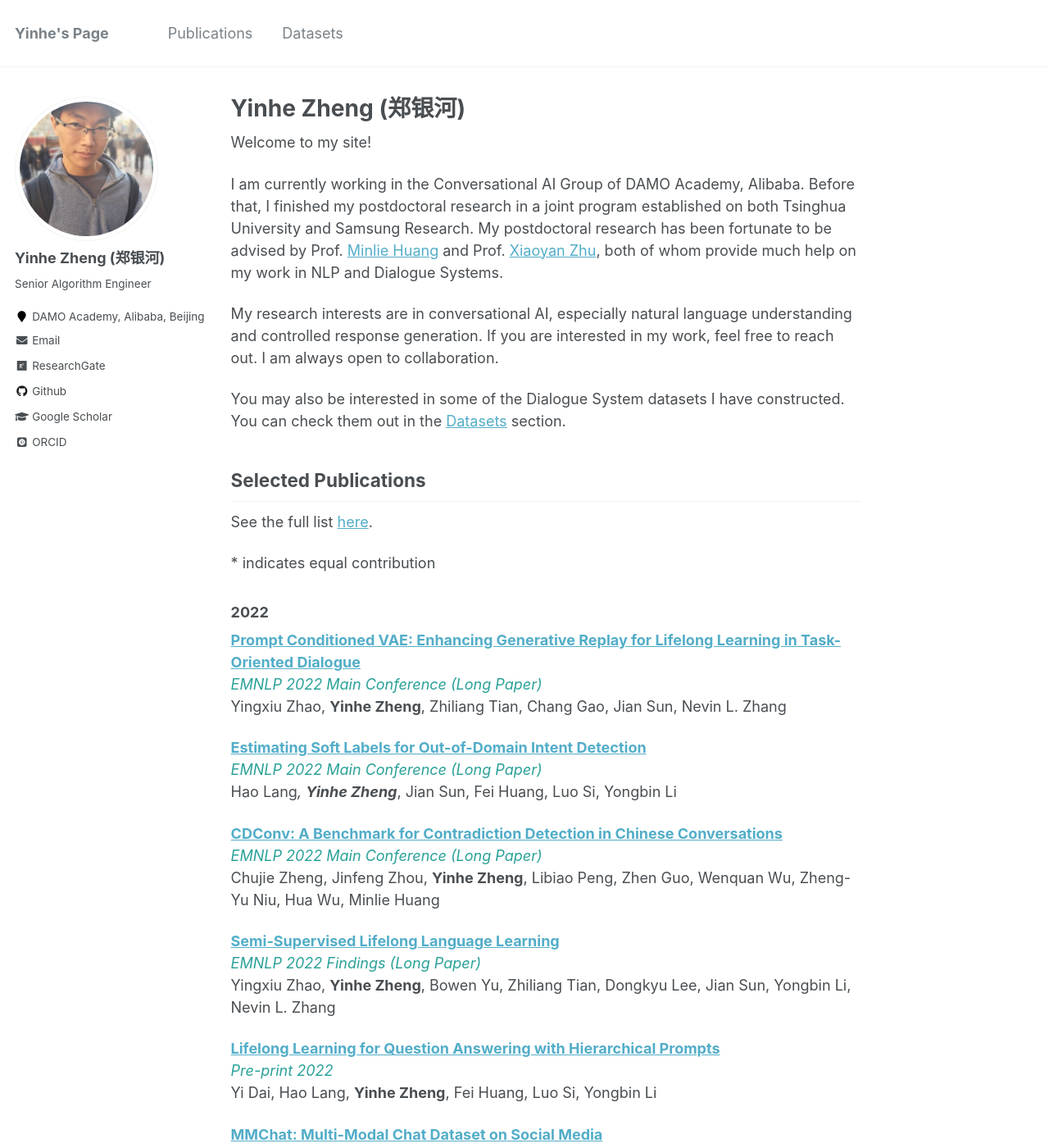
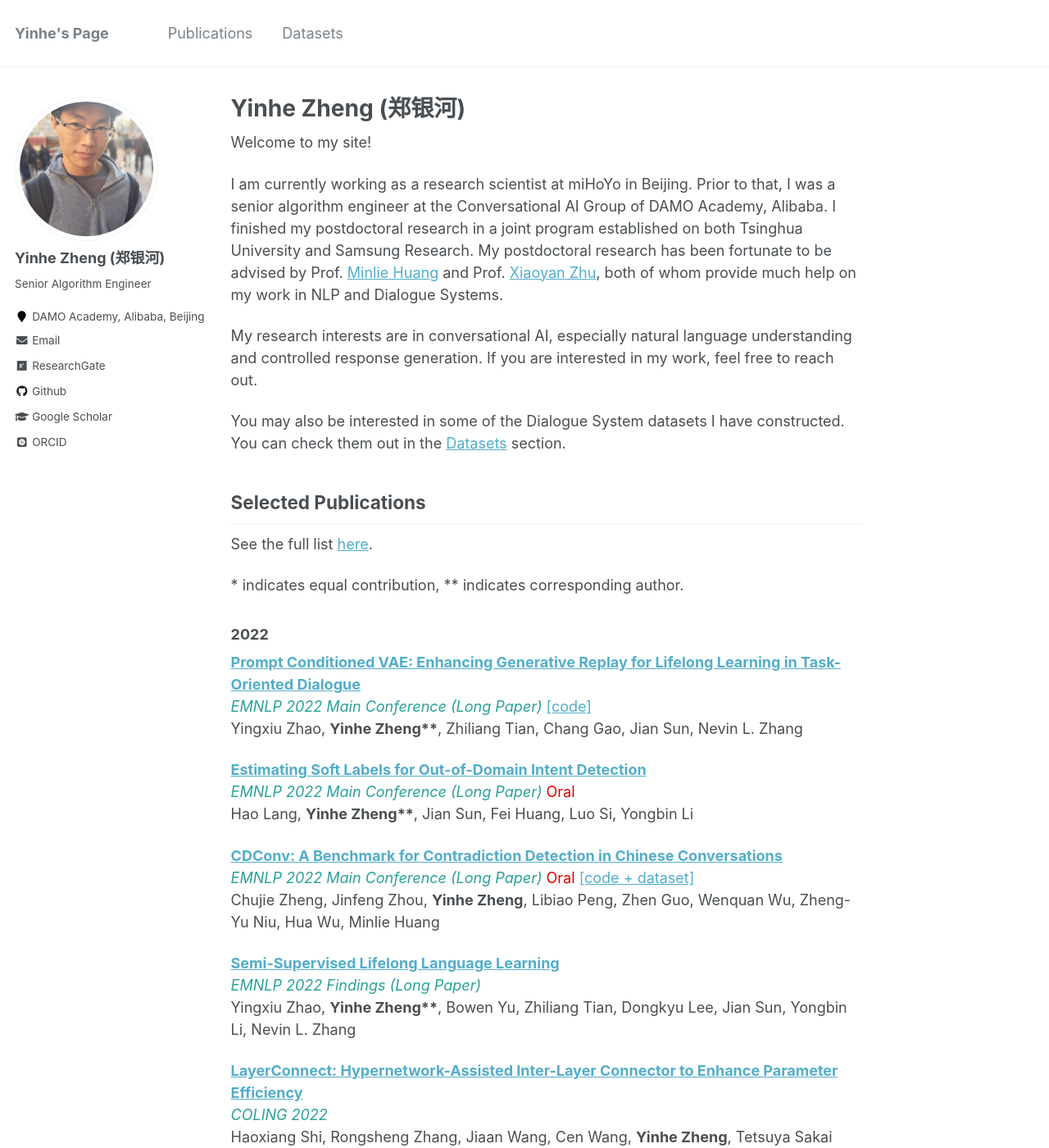
Before and after one commit to silverriver/silverriver.github.io, a Jekyll site: the page built from _pages/about.md, in a window 1280 px wide and 1400 px high. Shown: the whole window at 82% size. Built offline with Jekyll 4.4.1, drawn with Linux system fonts in a browser that asks for light colours; some web fonts are replaced; some of the changed text lies outside the part shown.

```diff
--- a/_pages/about.md
+++ b/_pages/about.md
@@ -10,12 +10,13 @@ redirect_from:
 
 Welcome to my site!
 
-I am currently working in the Conversational AI Group of DAMO Academy, Alibaba.
-Before that, I finished my postdoctoral research in a joint program established on both Tsinghua University and Samsung Research.
+I am currently working as a research scientist at miHoYo in Beijing.
+Prior to that, I was a senior algorithm engineer at the Conversational AI Group of DAMO Academy, Alibaba.
+I finished my postdoctoral research in a joint program established on both Tsinghua University and Samsung Research.
 My postdoctoral research has been fortunate to be advised by Prof. [Minlie Huang](http://coai.cs.tsinghua.edu.cn/hml) and Prof. [Xiaoyan Zhu](https://www.cs.tsinghua.edu.cn/info/1121/3550.htm), both of whom provide much help on my work in NLP and Dialogue Systems.
 
 My research interests are in conversational AI, especially natural language understanding and controlled response generation.
-If you are interested in my work, feel free to reach out. I am always open to collaboration.
+If you are interested in my work, feel free to reach out.
 
 You may also be interested in some of the Dialogue System datasets I have constructed.
 You can check them out in the [Datasets](/datasets) section.
@@ -23,62 +24,70 @@ You can check them out in the [Datasets](/datasets) section.
 ## Selected Publications
 See the full list [here](/publication).
 
-\* indicates equal contribution
+\* indicates equal contribution, \*\* indicates corresponding author.
 ### 2022
 
-[**Prompt Conditioned VAE: Enhancing Generative Replay for Lifelong Learning in Task-Oriented Dialogue**](http://arxiv.org/abs/2210.07783) <br>
-<span style="color:#2aa198"> *EMNLP 2022 Main Conference (Long Paper)* </span> <br>
-Yingxiu Zhao, **Yinhe Zheng**, Zhiliang Tian, Chang Gao, Jian Sun, Nevin L. Zhang <br>
+[**Prompt Conditioned VAE: Enhancing Generative Replay for Lifelong Learning in Task-Oriented Dialogue**](https://aclanthology.org/2022.emnlp-main.766/) <br>
+<span style="color:#2aa198"> *EMNLP 2022 Main Conference (Long Paper)* </span> [[code]](https://github.com/AlibabaResearch/DAMO-ConvAI/tree/main/pcll) <br>
+Yingxiu Zhao, **Yinhe Zheng\*\***, Zhiliang Tian, Chang Gao, Jian Sun, Nevin L. Zhang <br>
 
-[**Estimating Soft Labels for Out-of-Domain Intent Detection**]() <br>
-<span style="color:#2aa198"> *EMNLP 2022 Main Conference (Long Paper)* </span> <br>
-Hao Lang*, **Yinhe Zheng***, Jian Sun, Fei Huang, Luo Si, Yongbin Li <br>
+[**Estimating Soft Labels for Out-of-Domain Intent Detection**](https://aclanthology.org/2022.emnlp-main.18/) <br>
+<span style="color:#2aa198"> *EMNLP 2022 Main Conference (Long Paper)* <font color="#dd0000"> Oral </font> </span> <br>
+Hao Lang, **Yinhe Zheng\*\***, Jian Sun, Fei Huang, Luo Si, Yongbin Li <br>
 
-[**CDConv: A Benchmark for Contradiction Detection in Chinese Conversations**]() <br>
-<span style="color:#2aa198"> *EMNLP 2022 Main Conference (Long Paper)* </span> <br>
+[**CDConv: A Benchmark for Contradiction Detection in Chinese Conversations**](https://aclanthology.org/2022.emnlp-main.2/) <br>
+<span style="color:#2aa198"> *EMNLP 2022 Main Conference (Long Paper)*  <font color="#dd0000"> Oral </font> </span> [[code + dataset]](https://github.com/thu-coai/CDConv) <br>
 Chujie Zheng, Jinfeng Zhou, **Yinhe Zheng**, Libiao Peng, Zhen Guo, Wenquan Wu, Zheng-Yu Niu, Hua Wu, Minlie Huang <br>
 
-[**Semi-Supervised Lifelong Language Learning**]() <br>
+[**Semi-Supervised Lifelong Language Learning**](https://aclanthology.org/2022.findings-emnlp.290/) <br>
 <span style="color:#2aa198"> *EMNLP 2022 Findings (Long Paper)* </span> <br>
-Yingxiu Zhao, **Yinhe Zheng**, Bowen Yu, Zhiliang Tian, Dongkyu Lee, Jian Sun, Yongbin Li, Nevin L. Zhang <br>
+Yingxiu Zhao, **Yinhe Zheng\*\***, Bowen Yu, Zhiliang Tian, Dongkyu Lee, Jian Sun, Yongbin Li, Nevin L. Zhang <br>
+
+[**LayerConnect: Hypernetwork-Assisted Inter-Layer Connector to Enhance Parameter Efficiency**](https://aclanthology.org/2022.coling-1.276/) <br>
+<span style="color:#2aa198"> *COLING 2022* </span> <br>
+Haoxiang Shi, Rongsheng Zhang, Jiaan Wang, Cen Wang, **Yinhe Zheng**, Tetsuya Sakai <br>
 
 [**Lifelong Learning for Question Answering with Hierarchical Prompts**](https://arxiv.org/abs/2208.14602) <br>
 <span style="color:#2aa198"> *Pre-print 2022* </span> <br>
 Yi Dai, Hao Lang, **Yinhe Zheng**, Fei Huang, Luo Si, Yongbin Li <br>
 
-[**MMChat: Multi-Modal Chat Dataset on Social Media**](https://arxiv.org/abs/2108.07154)  <br>
-<span style="color:#2aa198"> *LREC 2022* </span>[[code + dataset]](https://github.com/silverriver/MMChat) <br>
-**Yinhe Zheng***, Guanyi Chen*, Xin Liu, Jian Sun <br>
+[**Chatbots for Mental Health Support: Exploring the Impact of Emohaa on Reducing Mental Distress in China**](https://arxiv.org/abs/2209.10183) <br>
+<span style="color:#2aa198"> *Pre-print 2022* </span> <br>
+Sahand Sabour, Wen Zhang, Xiyao Xiao, Yuwei Zhang, **Yinhe Zheng**, Jiaxin Wen, Jialu Zhao, Minlie Huang <br>
 
-[**Improving Meta-learning for Low-resource Text Classification and Generation via Memory Imitation**](https://openreview.net/forum?id=6TEI9Sxr3e) <br>
+[**MMChat: Multi-Modal Chat Dataset on Social Media**](https://aclanthology.org/2022.lrec-1.621/)  <br>
+<span style="color:#2aa198"> *LREC 2022*  <font color="#dd0000"> Oral </font>  </span>[[code + dataset]](https://github.com/silverriver/MMChat) <br>
+**Yinhe Zheng**, Guanyi Chen, Xin Liu, Jian Sun <br>
+
+[**Improving Meta-learning for Low-resource Text Classification and Generation via Memory Imitation**](https://aclanthology.org/2022.acl-long.44/) <br>
 <span style="color:#2aa198"> *ACL 2022 Main Conference (Long Paper)* </span><br>
 Yingxiu Zhao, Zhiliang Tian, Huaxiu Yao, **Yinhe Zheng**, Dongkyu Lee, Yiping Song, Jian SUN, Nevin Zhang <br>
 
-[**Rethinking and Refining the Distinct Metric**](https://arxiv.org/pdf/2202.13587.pdf) <br>
+[**Rethinking and Refining the Distinct Metric**](https://aclanthology.org/2022.acl-short.86/) <br>
 <span style="color:#2aa198"> *ACL 2022 Main Conference (Short Paper)* </span><br>
 Siyang Liu, Sahand Sabour, **Yinhe Zheng**, Pei Ke, Xiaoyan Zhu, Minlie Huang <br>
 
-[**GALAXY: A Generative Pre-trained Model for Task-Oriented Dialog with Semi-Supervised Learning and Explicit Policy Injection**](https://arxiv.org/pdf/2111.14592.pdf) <br>
-<span style="color:#2aa198"> *AAAI 2022 (Long Paper)*  </span> [[code]](https://github.com/AlibabaResearch/DAMO-ConvAI/tree/main/space-1) <br>
+[**GALAXY: A Generative Pre-trained Model for Task-Oriented Dialog with Semi-Supervised Learning and Explicit Policy Injection**](https://ojs.aaai.org/index.php/AAAI/article/download/21320/version/19607/21069) <br>
+<span style="color:#2aa198"> *AAAI 2022 (Long Paper)*  <font color="#dd0000"> Oral </font>  </span> [[code]](https://github.com/AlibabaResearch/DAMO-ConvAI/tree/main/space-1) <br>
 Wanwei He, Yinpei Dai, **Yinhe Zheng**, Yuchuan Wu, Zheng Cao, Dermot Liu, Peng Jiang, Min Yang, Fei Huang, Luo Si, Jian Sun, Yongbin Li <br>
 
 ### 2021
 
 [**Stylized dialogue response generation using stylized unpaired texts**](https://www.aaai.org/AAAI21Papers/AAAI-9766.ZhengY.pdf)  <br>
 <span style="color:#2aa198"> *AAAI 2021 (Long Paper)*  </span> [[code]](https://github.com/silverriver/Stylized_Dialog) <br>
-**Yinhe Zheng***, Zikai Chen*, Rongsheng Zhang, Shilei Huang, Xiaoxi Mao, Minlie Huang <br>
+**Yinhe Zheng**, Zikai Chen, Rongsheng Zhang, Shilei Huang, Xiaoxi Mao, Minlie Huang <br>
 
-[**Diversifying Dialog Generation via Adaptive Label Smoothing**](https://arxiv.org/abs/2105.14556) <br>
-<span style="color:#2aa198"> *ACL 2021 Main Conference (Long Paper)*  </span> [[code]](https://github.com/lemon234071/AdaLabel) <br>
-Yida Wang*, **Yinhe Zheng***, Yong Jiang, Minlie Huang <br>
+[**Diversifying Dialog Generation via Adaptive Label Smoothing**](https://aclanthology.org/2021.acl-long.272/) <br>
+<span style="color:#2aa198"> *ACL 2021 Main Conference (Long Paper)*  <font color="#dd0000"> Oral </font>  </span> [[code]](https://github.com/lemon234071/AdaLabel) <br>
+Yida Wang\*, **Yinhe Zheng\***, Yong Jiang, Minlie Huang <br>
 
-[**Transferable Persona-Grounded Dialogues via Grounded Minimal Edits**](https://arxiv.org/abs/2109.07713) <br>
+[**Transferable Persona-Grounded Dialogues via Grounded Minimal Edits**](https://aclanthology.org/2021.emnlp-main.183/) <br>
 <span style="color:#2aa198"> *EMNLP 2021 Main Conference (Long Paper)*  </span> <br>
 Chen Henry Wu, **Yinhe Zheng**, Xiaoxi Mao, Minlie Huang <br>
 
-[**Unsupervised Domain Adaptation with Adapter**](-) <br>
+[**Unsupervised Domain Adaptation with Adapter**](https://neurips2021-nlp.github.io/papers/9/CameraReady/NeurIPS2021_UDA_with_adapter.pdf) <br>
 <span style="color:#2aa198"> *NeurIPS 2021 ENLSP Workshop*  </span> <br>
-Rongsheng Zhang*, **Yinhe Zheng***, Xiaoxi Mao, Minlie Huang <br>
+Rongsheng Zhang\*, **Yinhe Zheng\***, Xiaoxi Mao, Minlie Huang <br>
 
 [**EVA: An Open-Domain Chinese Dialogue System with Large-Scale Generative Pre-Training**](https://arxiv.org/abs/2108.01547) <br>
 <span style="color:#2aa198"> *Pre-print 2021*  </span> <br>
@@ -94,9 +103,9 @@ Chen Henry Wu, **Yinhe Zheng**, Yida Wang, Zhenyu Yang, Minlie Huang <br>
 <span style="color:#2aa198"> *AAAI 2020 (Long Paper)*  </span> <br>
 **Yinhe Zheng**, Rongsheng Zhang, Minlie Huang, Xiaoxi Mao <br>
 
-[**Dialogue distillation: Open-domain dialogue augmentation using unpaired data**](https://arxiv.org/pdf/2009.09427) <br>
+[**Dialogue distillation: Open-domain dialogue augmentation using unpaired data**](https://aclanthology.org/2020.emnlp-main.277) <br>
 <span style="color:#2aa198"> *EMNLP 2020 Main Conference (Long Paper)*  </span> <br>
-Rongsheng Zhang*, **Yinhe Zheng***, Jianzhi Shao, Xiaoxi Mao, Yadong Xi, Minlie Huang <br>
+Rongsheng Zhang\*, **Yinhe Zheng\***, Jianzhi Shao, Xiaoxi Mao, Yadong Xi, Minlie Huang <br>
 
 [**A large-scale chinese short-text conversation dataset**](https://arxiv.org/pdf/2008.03946.pdf) <br>
 <span style="color:#2aa198"> *NLPCC 2020*  </span> <font color="#dd0000"> **Best Student Paper** </font> [[code + dataset]](https://github.com/thu-coai/CDial-GPT) <br>
```
Also changed, not shown: _pages/datasets.md (+1 -2 lines), _pages/publications.md (+34 -26 lines).
